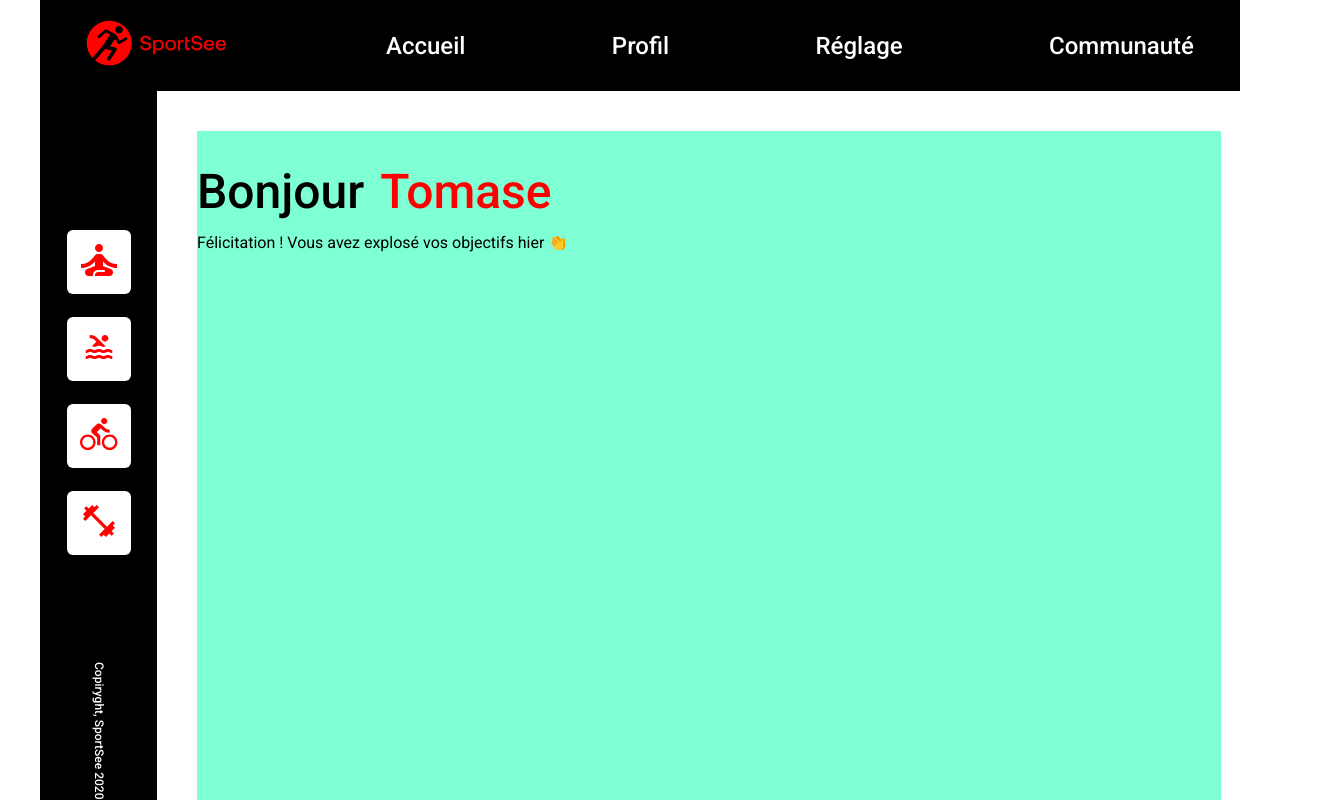
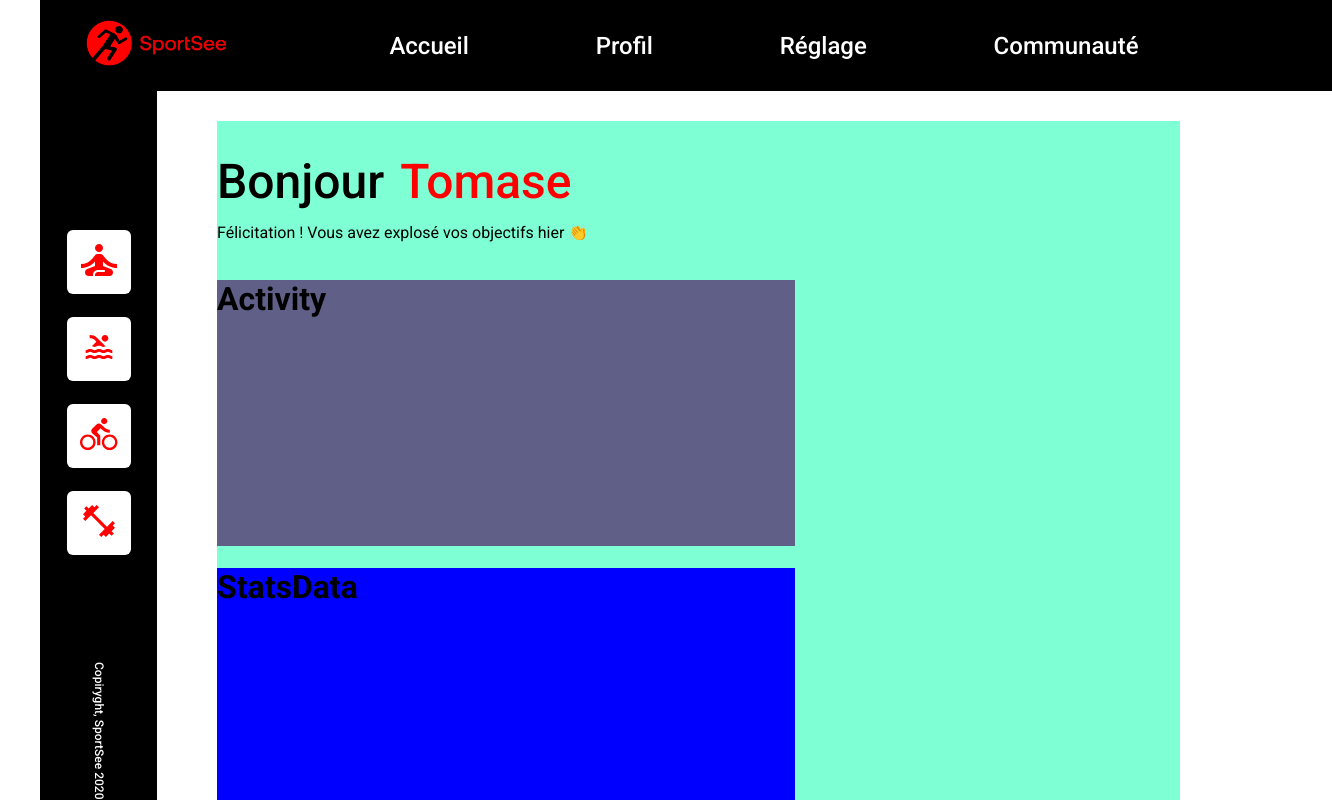
Before and after one commit to imene-yahiaoui/SportSee-TESTS-, a React (Vite) app in the folder FrontEnd/: page / in a window 1280 px wide. Shown: the top 800 px of the page, 1332 px wide, since content can reach past the window. Built offline with nearby package versions, Linux system fonts and the light colour scheme.

Commit message:
update css home page

```diff
--- a/FrontEnd/src/App.css
+++ b/FrontEnd/src/App.css
@@ -11,4 +11,6 @@ body {
 }
 .App-page {
   display: inline-flex;
+  width: 100%;
+  height: 100vh;
 }
--- a/FrontEnd/src/components/activity/style.css
+++ b/FrontEnd/src/components/activity/style.css
@@ -0,0 +1,5 @@
+.Activity {
+  width: 100%;
+  height: 40%;
+  background-color: rgb(95, 95, 136);
+}
--- a/FrontEnd/src/containers/header/style.css
+++ b/FrontEnd/src/containers/header/style.css
@@ -4,9 +4,10 @@
   display: flex;
   align-items: center;
   justify-content: flex-start;
-  gap: 120px;
+  gap: 5%;
   padding: 0 46px;
   border-radius: 0;
+  width: 100%;
 }
 .logo {
   width: 140px;
@@ -15,7 +16,7 @@
   display: flex;
   align-items: center;
   width: 73%;
-  justify-content: space-between;
+  justify-content: space-around;
 }
 .nav a {
   font-family: "Roboto";
--- /dev/null
+++ b/FrontEnd/src/containers/statsData/index.tsx
@@ -0,0 +1,13 @@
+import React from "react";
+
+import "./style.css";
+
+const StatsData: React.FC = () => {
+  return (
+    <div className="statsData">
+      <h1> StatsData </h1>
+    </div>
+  );
+};
+
+export default StatsData;
--- /dev/null
+++ b/FrontEnd/src/containers/statsData/style.css
@@ -0,0 +1,5 @@
+.statsData {
+  width: 100%;
+  height: 40%;
+  background-color: blue;
+}
--- a/FrontEnd/src/helpers/routesPath/index.tsx
+++ b/FrontEnd/src/helpers/routesPath/index.tsx
@@ -6,13 +6,13 @@ import NotFound from "../../pages/notFound";
 
 const RoutesPath: React.FC = () => {
   return (
-    <div>
+
       <Routes>
         <Route path="/" element={<Home  />} />
 
         <Route path="/*" element={<NotFound />} />
       </Routes>
-    </div>
+
   );
 };
 
--- a/FrontEnd/src/pages/home/index.tsx
+++ b/FrontEnd/src/pages/home/index.tsx
@@ -1,11 +1,17 @@
 import React from "react";
 import User from "../../containers/user";
+import Activity from "../../components/activity";
+import StatsData from "../../containers/StatsData";
 import "./style.css";
 
 const Home: React.FC<HomeProps> = () => {
   return (
     <div className="home">
       <User userName="Tomase" />
+      <div className="container">
+        <Activity />
+        <StatsData />
+      </div>
     </div>
   );
 };
--- a/FrontEnd/src/pages/home/style.css
+++ b/FrontEnd/src/pages/home/style.css
@@ -1,6 +1,12 @@
 .home {
   background-color: aquamarine;
-  height: 91vh;
-  width: 80vw;
-  margin: 40px;
+
+  width: 100%;
+  margin: 30px 60px;
 }
+
+.container {
+  margin: 70px 0px;
+  width: 60%;
+  height: 90%;
+}
```
